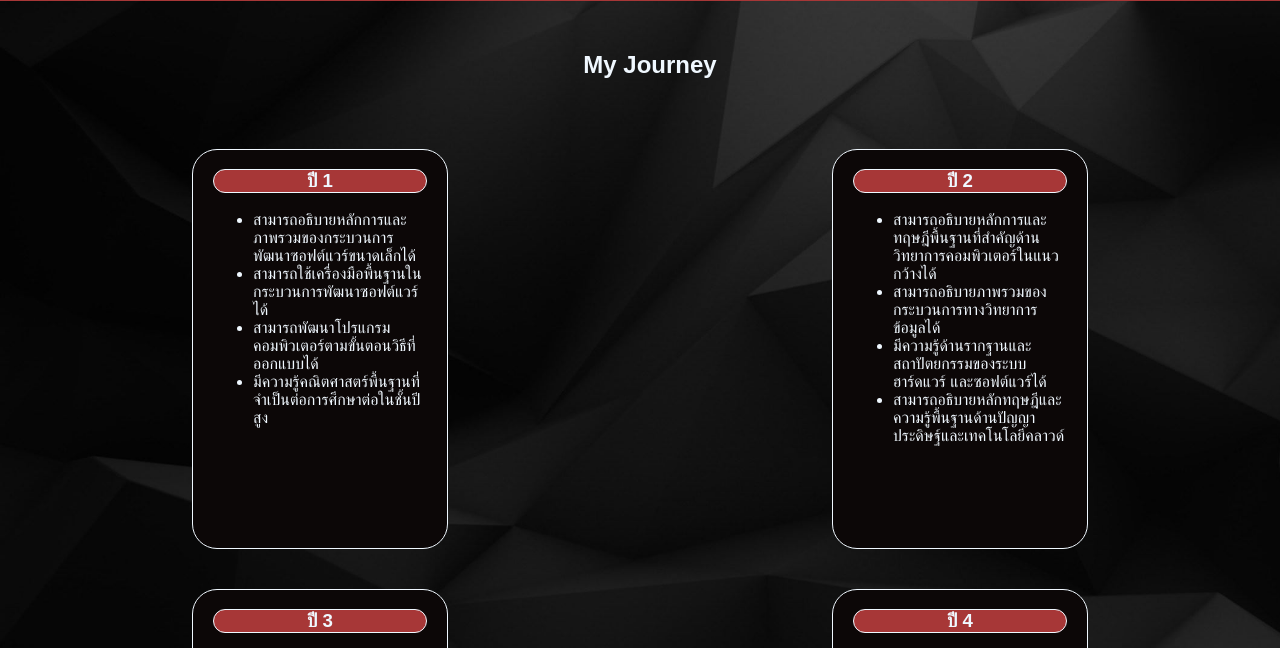
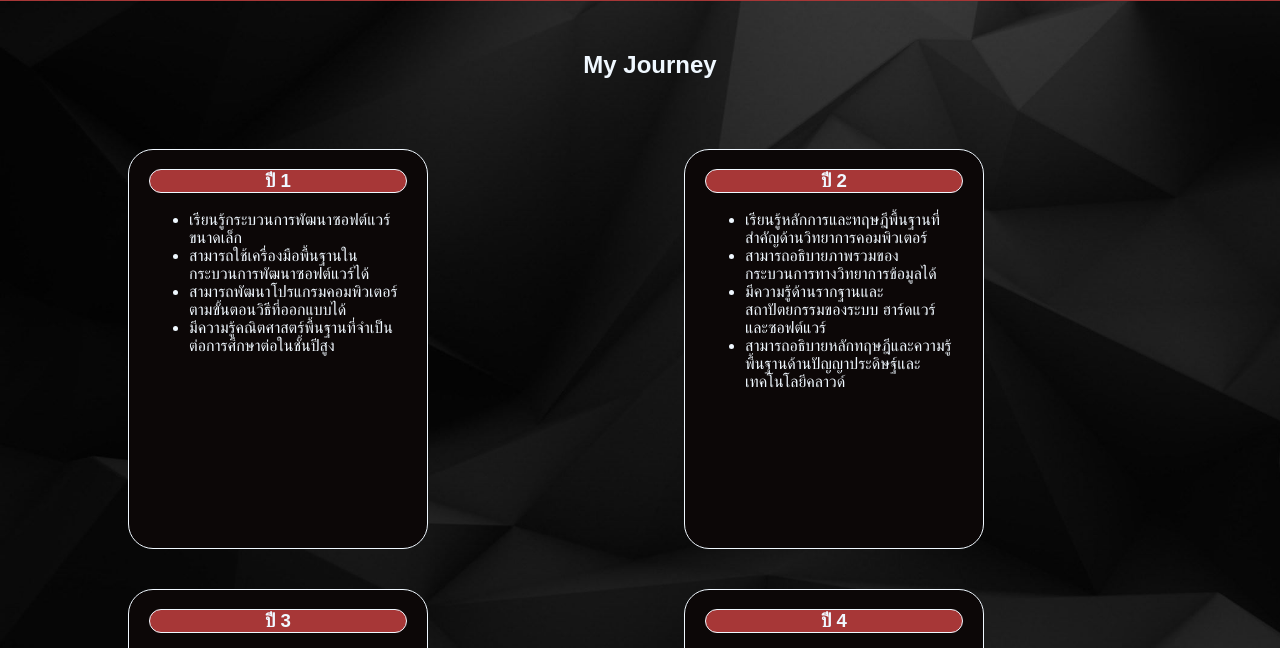
Before and after one commit to KaylahJin/6709616863_MyCSTUStory, a plain HTML site: page myjourney.html in a window 1280 px wide. Shown: the part 79-727 px from the top of the page. Drawn offline with Linux system fonts and the light colour scheme; a web font is replaced by a local one.

Commit message:
Update Style for Journey Page

```diff
--- a/myjourney.html
+++ b/myjourney.html
@@ -20,7 +20,7 @@
         <h3>ปี 1</h3>
         <p>
             <ul>
-                <li>สามารถอธิบายหลักการและภาพรวมของกระบวนการพัฒนาซอฟต์แวร์ขนาดเล็กได้</li>
+                <li>เรียนรู้กระบวนการพัฒนาซอฟต์แวร์ขนาดเล็ก</li>
                 <li>สามารถใช้เครื่องมือพื้นฐานในกระบวนการพัฒนาซอฟต์แวร์ได้</li>
                 <li>สามารถพัฒนาโปรแกรมคอมพิวเตอร์ตามขั้นตอนวิธีที่ออกแบบได้</li>
                 <li>มีความรู้คณิตศาสตร์พื้นฐานที่จำเป็นต่อการศึกษาต่อในชั้นปีสูง</li>
@@ -31,9 +31,9 @@
         <h3>ปี 2</h3>
         <p>
             <ul>
-                <li>สามารถอธิบายหลักการและทฤษฎีพื้นฐานที่สําคัญด้านวิทยาการคอมพิวเตอร์ในแนวกว้างได้</li>
+                <li>เรียนรู้หลักการและทฤษฎีพื้นฐานที่สําคัญด้านวิทยาการคอมพิวเตอร์</li>
                 <li>สามารถอธิบายภาพรวมของกระบวนการทางวิทยาการข้อมูลได้</li>
-                <li>มีความรู้ด้านรากฐานและสถาปัตยกรรมของระบบ ฮาร์ดแวร์ และซอฟต์แวร์ได้</li>
+                <li>มีความรู้ด้านรากฐานและสถาปัตยกรรมของระบบ ฮาร์ดแวร์ และซอฟต์แวร์</li>
                 <li>สามารถอธิบายหลักทฤษฎีและความรู้พื้นฐานด้านปัญญาประดิษฐ์และเทคโนโลยีคลาวด์</li>
             </ul>
         </p>
--- a/mystyle.css
+++ b/mystyle.css
@@ -104,8 +104,8 @@ section {
     position: relative;
     display: flow-root;
     padding: 0px 20px;
-    margin: 20px 15% ;
-    width: 20%;
+    margin: 20px 10% ;
+    width: 300px;
     height: 400px;
     background-color: rgb(12, 7, 7)
 
```
